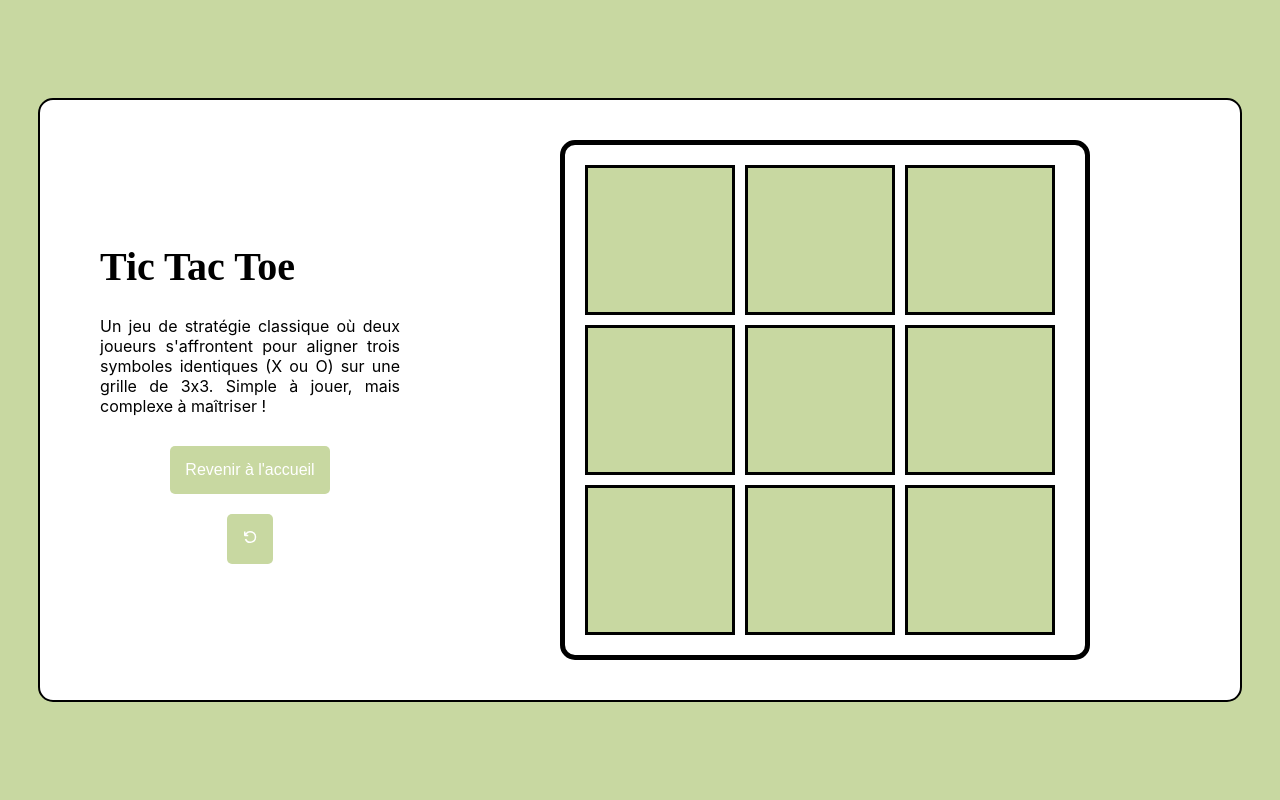
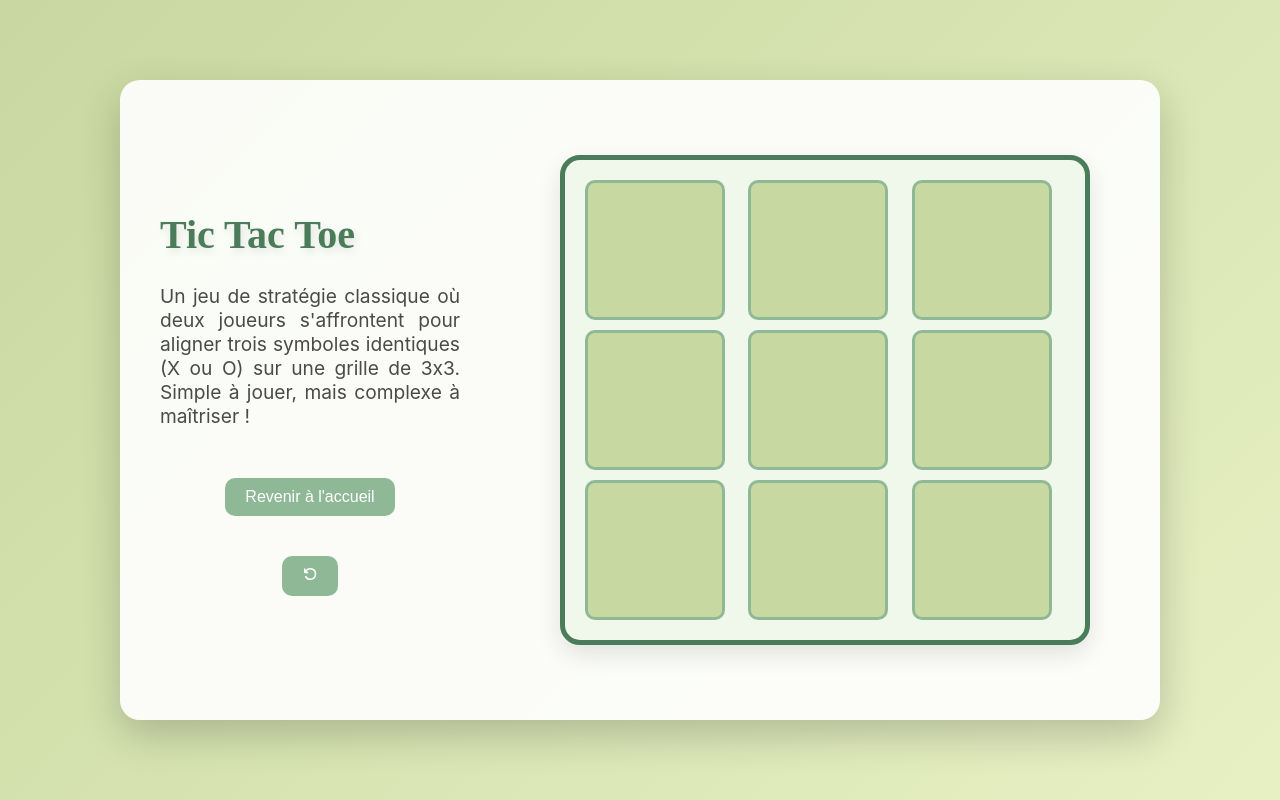
Before and after one commit to OthmaneB-Pro/QuickPlay, a React (Create React App) app: page /tictactoe in a window 1280 px wide. Built offline with nearby package versions, Linux system fonts and the light colour scheme.

Commit message:
💄 StyledFinal : TicTacToe > styled

```diff
--- a/src/components/pages/ticTacToe/TicTacToePage.tsx
+++ b/src/components/pages/ticTacToe/TicTacToePage.tsx
@@ -14,20 +14,21 @@ export default function TicTacToePage() {
 }
 
 const TicTacToeStyled = styled.div`
-  background: #c8d8a1;
+  background: linear-gradient(135deg, #c8d8a1, #e7f0c3);
   height: 100vh;
   display: flex;
   justify-content: center;
   align-items: center;
 
   .container {
-    width: 1200px;
+    width: 1000px;
     height: 600px;
-    border-radius: 15px;
-    border: 2px solid;
-    background-color: white;
+    border-radius: 20px;
+    background-color: rgba(255, 255, 255, 0.9);
+    box-shadow: 0px 15px 40px rgba(0, 0, 0, 0.2);
     display: flex;
     justify-content: space-between;
     align-items: center;
+    padding: 20px;
   }
 `;
--- a/src/components/pages/ticTacToe/game/Board.tsx
+++ b/src/components/pages/ticTacToe/game/Board.tsx
@@ -59,21 +59,31 @@ export default function Board() {
 
 const BoardStyle = styled.div`
   width: 480px;
-  border: 5px solid;
-  border-radius: 15px;
+  border: 5px solid #4a7c59;
+  border-radius: 20px;
   padding: 20px;
   display: grid;
   grid-template-columns: repeat(3, 1fr);
   grid-template-rows: repeat(3, 1fr);
-  row-gap: 10px;
-  margin-right: 150px;
+  gap: 10px;
+  margin-right: 50px;
+  background-color: #f0f8ec;
+  box-shadow: 0px 10px 25px rgba(0, 0, 0, 0.1);
 
   button {
-    width: 150px;
-    height: 150px;
+    width: 140px;
+    height: 140px;
     background: #c8d8a1;
-    border: 3px solid;
+    border: 3px solid #8fb996;
     cursor: pointer;
     font-size: 2rem;
+    color: #4a7c59;
+    border-radius: 10px;
+    transition: transform 0.3s ease, background-color 0.3s ease;
+  }
+
+  button:hover {
+    transform: scale(1.05);
+    background-color: #b8cbb1;
   }
 `;
--- a/src/components/pages/ticTacToe/leftSide/Explication.tsx
+++ b/src/components/pages/ticTacToe/leftSide/Explication.tsx
@@ -12,13 +12,16 @@ export default function Explication() {
     </ExplicationStyled>
   );
 }
-
 const ExplicationStyled = styled.div`
   h1 {
     font-size: 40px;
     font-family: "Amatic SC";
+    color: #4a7c59;
+    text-shadow: 2px 4px 8px rgba(0, 0, 0, 0.1);
   }
   p {
     margin-bottom: 30px;
+    font-size: 1.2rem;
+    color: #4a4a4a;
   }
 `;
--- a/src/components/pages/ticTacToe/leftSide/TextLeftSide.tsx
+++ b/src/components/pages/ticTacToe/leftSide/TextLeftSide.tsx
@@ -21,11 +21,25 @@ export default function TextLeftSide() {
 }
 
 const TextStyled = styled.div`
-  margin-left: 60px;
+  margin-left: 20px;
   display: flex;
   flex-direction: column;
   justify-content: center;
   align-items: center;
   width: 300px;
   text-align: justify;
+
+  button {
+    margin-top: 20px;
+    background-color: #8fb996;
+    color: white;
+    border-radius: 10px;
+    padding: 10px 20px;
+    font-size: 1rem;
+    transition: background-color 0.3s ease;
+  }
+
+  button:hover {
+    background-color: #729d7c;
+  }
 `;
```
